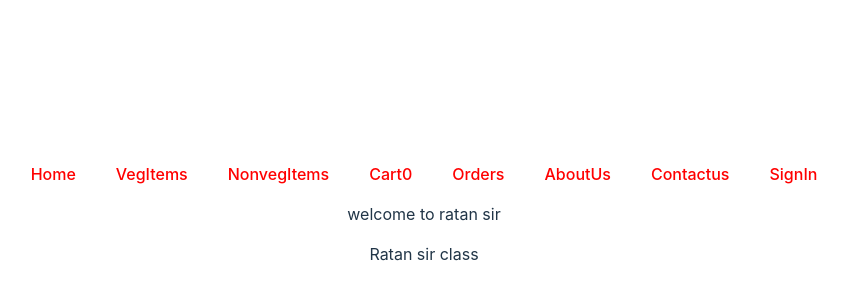
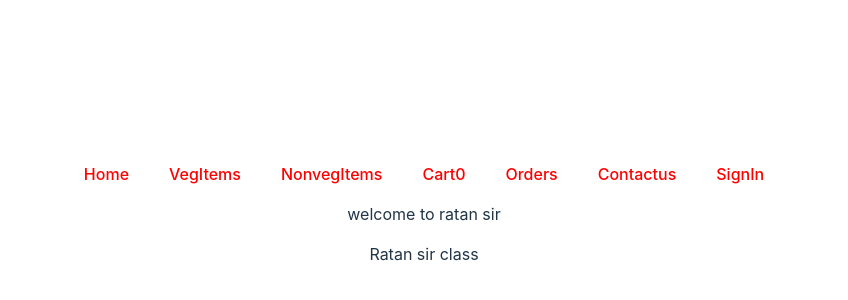
Before and after one commit to Bhavya-sri89/React-first-project, a React (Vite) app: page /home in a window 1280 px wide. Shown: the part 178-478 px from the top of the page, without its empty margins (216-1064 px from the left). Built offline with nearby package versions, Linux system fonts and the light colour scheme.

Commit message:
updated changes

```diff
--- a/src/App.jsx
+++ b/src/App.jsx
@@ -77,7 +77,7 @@ import NotFound from "./NotFound";
 import { logout } from "./Store"; // Ensure you import the logout action from your store
 
 import Login from "./Login";
-import AboutUs from "./AboutUs";
+// import AboutUs from "./AboutUs";
 
 function App() {
   const CartItems = useSelector((state) => state.Cart);
@@ -107,9 +107,9 @@ function App() {
           <Link to="/orders" className="myclass">
             Orders
           </Link>
-          <Link to="/aboutus" className="myclass">
+          {/* <Link to="/aboutus" className="myclass">
             AboutUs
-          </Link>
+          </Link> */}
           <Link to="/contactus" className="myclass">
             Contactus
           </Link>
@@ -132,7 +132,7 @@ function App() {
           <Route path="/nonveg" element={<Nonveg />} />
           <Route path="/cart" element={<Cart />} />
           <Route path="/orders" element={<Orders />} />
-          <Route path="/aboutus" element={<AboutUs />} />
+          {/* <Route path="/aboutus" element={<AboutUs />} /> */}
           <Route path="/contactus" element={<Contactus />} />
           <Route path="/login" element={<Login/>} />
           <Route path="*" element={<NotFound />} />
```
